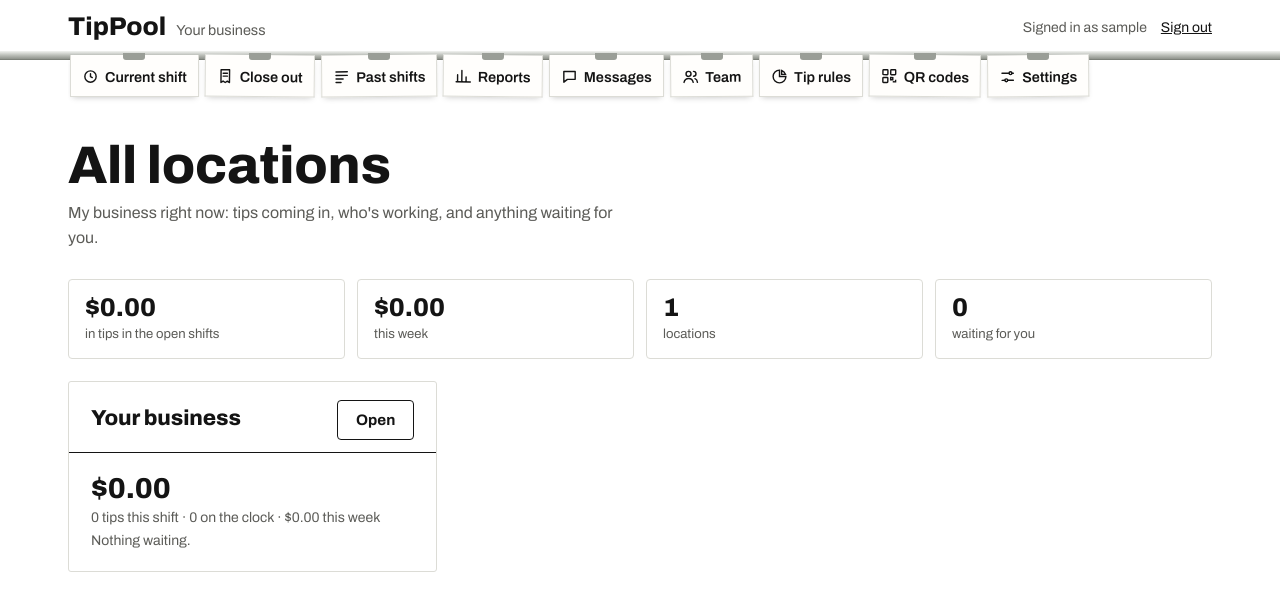
After one commit to braileanuolimpiu-max/TipPool, a Django app: page /overview/ in a window 1280 px wide. The commit adds this page. Shown: the top 611 px of the page. Run offline with Django 5.2, Linux system fonts and the light colour scheme; a user stored in the database is signed in; data comes from the database, SQL or seed files in the repository; tables that the repository leaves empty hold one stand-in row (values such as "Sample post"); data that the repository does not hold is empty.

Commit message:
All locations overview; managers get emailed when staff flag a problem

```diff
--- a/static/css/app.css
+++ b/static/css/app.css
@@ -508,3 +508,10 @@ hr.soft { border: 0; border-top: 1px solid var(--hair); margin: 4px 0; }
 .alert-dot { width: 10px; height: 10px; border-radius: 50%; background: var(--void); flex: none; margin-top: 6px; }
 .conf { font: 600 .7rem var(--mono); margin-left: 6px; white-space: nowrap; }
 .conf.ok { color: var(--go); } .conf.wait { color: var(--wait); }
+
+/* All locations */
+.loc-grid { display: grid; grid-template-columns: repeat(auto-fill, minmax(320px, 1fr)); gap: 18px; }
+.loc-card.has-work { border-color: var(--wait); }
+.loc-now b { font: 800 1.8rem/1.1 var(--display); font-stretch: 80%; display: block; }
+.loc-todo { margin: 0; padding-left: 18px; font-size: .9rem; display: grid; gap: 4px; }
+.kpis .needs { border-color: var(--wait); background: var(--wait-soft); }
--- a/templates/app.html
+++ b/templates/app.html
@@ -18,6 +18,11 @@
 </header>
 <div class="rail">
   <nav aria-label="Main">
+    {% if locations|length > 1 %}
+    <a class="ticket" href="{% url 'overview' %}" {% if u == 'overview' %}aria-current="page"{% endif %}>
+      <svg viewBox="0 0 24 24" fill="none" stroke="currentColor" stroke-width="2" stroke-linecap="round"><rect x="3" y="3" width="7" height="7" rx="1"/><rect x="14" y="3" width="7" height="7" rx="1"/><rect x="3" y="14" width="7" height="7" rx="1"/><rect x="14" y="14" width="7" height="7" rx="1"/></svg>
+      <span class="label">All locations</span></a>
+    {% endif %}
     <a class="ticket" href="{% url 'dashboard' %}" {% if u == 'dashboard' %}aria-current="page"{% endif %}>
       <svg viewBox="0 0 24 24" fill="none" stroke="currentColor" stroke-width="2" stroke-linecap="round"><circle cx="12" cy="12" r="8"/><path d="M12 8v4l2.5 1.5"/></svg>
       <span class="label">Current shift</span></a>
--- /dev/null
+++ b/tips/templates/tips/overview.html
@@ -0,0 +1,37 @@
+{% extends "app.html" %}
+{% block title %}All locations{% endblock %}
+{% block content %}
+<header class="page-head">
+  <div><h1>All locations</h1><p>{{ business.name }} right now: tips coming in, who's working, and anything waiting for you.</p></div>
+</header>
+
+<section class="kpis" aria-label="Totals">
+  <div><b>{{ cur }}{{ total_now }}</b><span>in tips in the open shifts</span></div>
+  <div><b>{{ cur }}{{ total_week }}</b><span>this week</span></div>
+  <div><b>{{ rows|length }}</b><span>locations</span></div>
+  <div{% if attention %} class="needs"{% endif %}><b>{{ attention }}</b><span>waiting for you</span></div>
+</section>
+
+<div class="loc-grid">
+  {% for r in rows %}
+  <section class="panel loc-card{% if r.waiting or r.messages or r.alerts %} has-work{% endif %}">
+    <div class="panel-head"><h2>{{ r.location.display_name }}</h2>
+      <form method="post" action="{% url 'location_switch' %}">{% csrf_token %}
+        <input type="hidden" name="location" value="{{ r.location.pk }}"><input type="hidden" name="next" value="{% url 'dashboard' %}">
+        <button class="btn btn-secondary small">Open</button></form></div>
+    <div class="panel-body stack" style="gap:10px">
+      <div class="loc-now"><b>{{ cur }}{{ r.now }}</b><span class="small muted">{{ r.tips_now }} tip{{ r.tips_now|pluralize }} this shift · {{ r.on_clock }} on the clock · {{ cur }}{{ r.week }} this week</span></div>
+      {% if r.waiting or r.messages or r.alerts %}
+      <ul class="loc-todo">
+        {% for n in r.waiting %}<li>{% if n.hold %}<strong>On hold:</strong> {{ n }}: {{ n.hold }}{% elif n.status == "closed" %}{{ n }} needs who worked{% elif n.status == "review" %}{{ n }} is ready to approve{% else %}{{ n }} is being paid{% endif %}</li>{% endfor %}
+        {% if r.alerts %}<li>{{ r.alerts }} alert{{ r.alerts|pluralize }}</li>{% endif %}
+        {% if r.messages %}<li>{{ r.messages }} message{{ r.messages|pluralize }} from the team</li>{% endif %}
+      </ul>
+      {% else %}
+      <p class="small muted" style="margin:0">Nothing waiting.</p>
+      {% endif %}
+    </div>
+  </section>
+  {% endfor %}
+</div>
+{% endblock %}
--- a/tips/urls.py
+++ b/tips/urls.py
@@ -24,6 +24,7 @@ urlpatterns = [
     path("history/", views.history, name="history"),
     path("messages/", views.messages_page, name="messages_page"),
     path("reports/", views.reports_page, name="reports"),
+    path("overview/", views.overview, name="overview"),
     path("clock/<int:pk>/out/", views.clock_out_for, name="clock_out_for"),
     path("settings/", views.settings_page, name="settings"),
     path("locations/switch/", views.location_switch, name="location_switch"),
--- a/tips/views.py
+++ b/tips/views.py
@@ -743,6 +743,40 @@ def settings_page(request):
     })
 
 
+# --- All locations at a glance ------------------------------------------------------
+@manager_required
+def overview(request):
+    from datetime import timedelta
+
+    from .models import Message
+    business = request.business
+    week_start = timezone.localdate() - timedelta(days=timezone.localdate().weekday())
+    rows = []
+    for loc in Location.objects.filter(business=business):
+        night = Night.objects.filter(location=loc, status=Night.Status.OPEN).first()
+        waiting = list(Night.objects.filter(location=loc, status__in=[
+            Night.Status.CLOSED, Night.Status.REVIEW, Night.Status.PAYING]).order_by("date"))
+        week = Night._sum(Tip.objects.filter(night__location=loc, night__date__gte=week_start,
+                                             status=Tip.Status.COMPLETED))
+        rows.append({
+            "location": loc,
+            "now": night.tip_total if night else Decimal("0.00"),
+            "tips_now": night.tips.filter(status=Tip.Status.COMPLETED).count() if night else 0,
+            "on_clock": night.clock_entries.filter(ended_at__isnull=True).count() if night else 0,
+            "week": week,
+            "waiting": waiting,
+            "held": [n for n in waiting if n.hold],
+            "messages": Message.objects.filter(location=loc, resolved_at__isnull=True).count(),
+            "alerts": Alert.objects.filter(location=loc, resolved_at__isnull=True).count(),
+        })
+    return render(request, "tips/overview.html", {
+        "rows": rows,
+        "total_now": sum((r["now"] for r in rows), Decimal("0.00")),
+        "total_week": sum((r["week"] for r in rows), Decimal("0.00")),
+        "attention": sum(len(r["waiting"]) + r["messages"] + r["alerts"] for r in rows),
+    })
+
+
 # --- Reports -------------------------------------------------------------------
 @manager_required
 def reports_page(request):
@@ -946,6 +980,10 @@ def _staff_message(request, member, token):
         messages.error(request, "Please write a message.")
         return redirect("my_tips", token=token)
     Message.objects.create(staff=member, location=location, night=night, text=text)
+    from .alerts import email_managers
+    email_managers(member.business, f"{member.name} {'flagged a problem' if night else 'sent you a message'}",
+                   f"{member.name} wrote" + (f" about the {night}" if night else "") + f":\n\n{text}\n\n"
+                   "Answer in Messages.")
     if night and night.status == Night.Status.REVIEW and not night.hold:
         night.hold = f"{member.name} flagged a problem."
         night.save(update_fields=["hold"])
```
Also changed, not shown: tips/tests/test_overview.py (added, +36 -0 lines).
